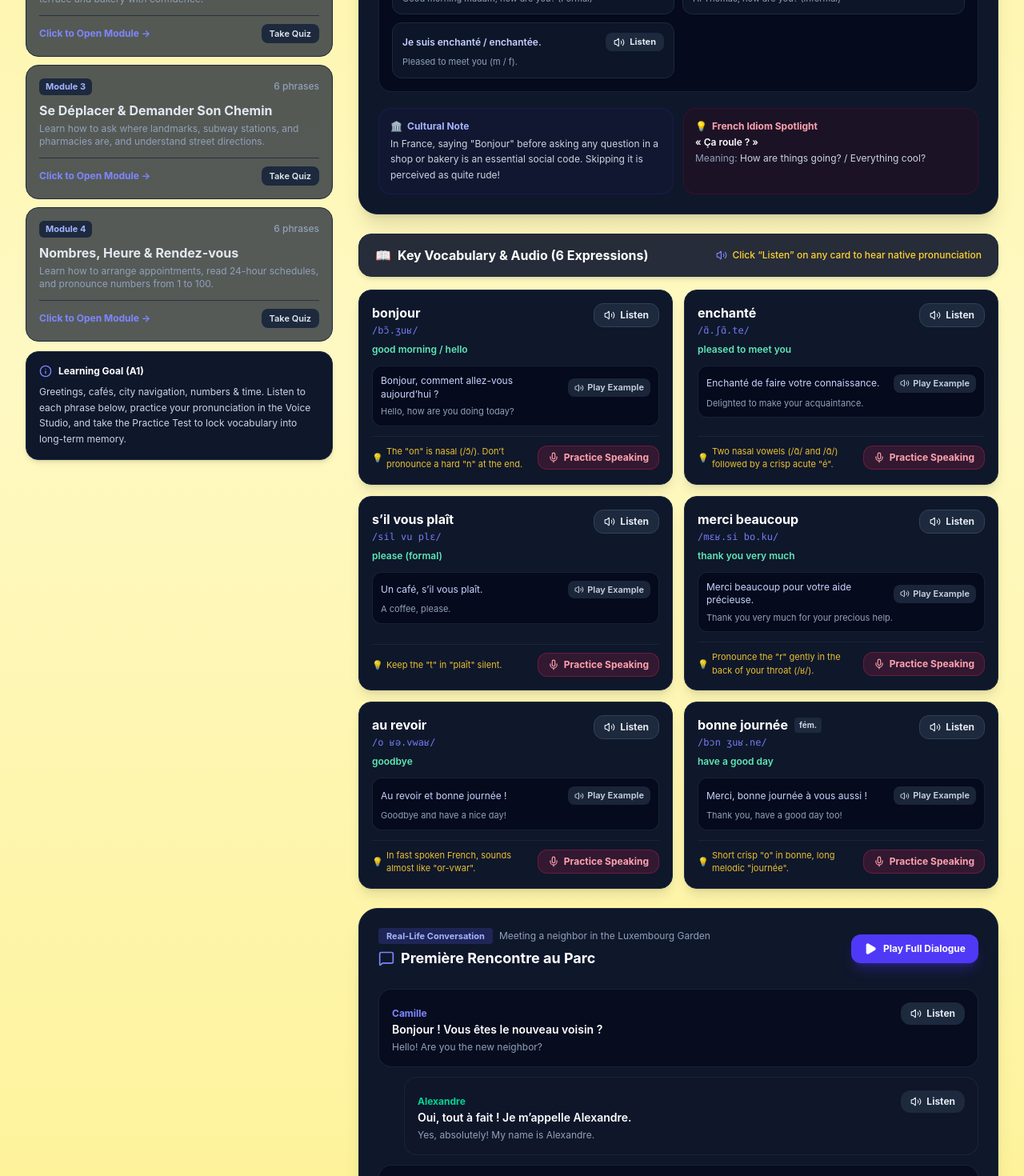
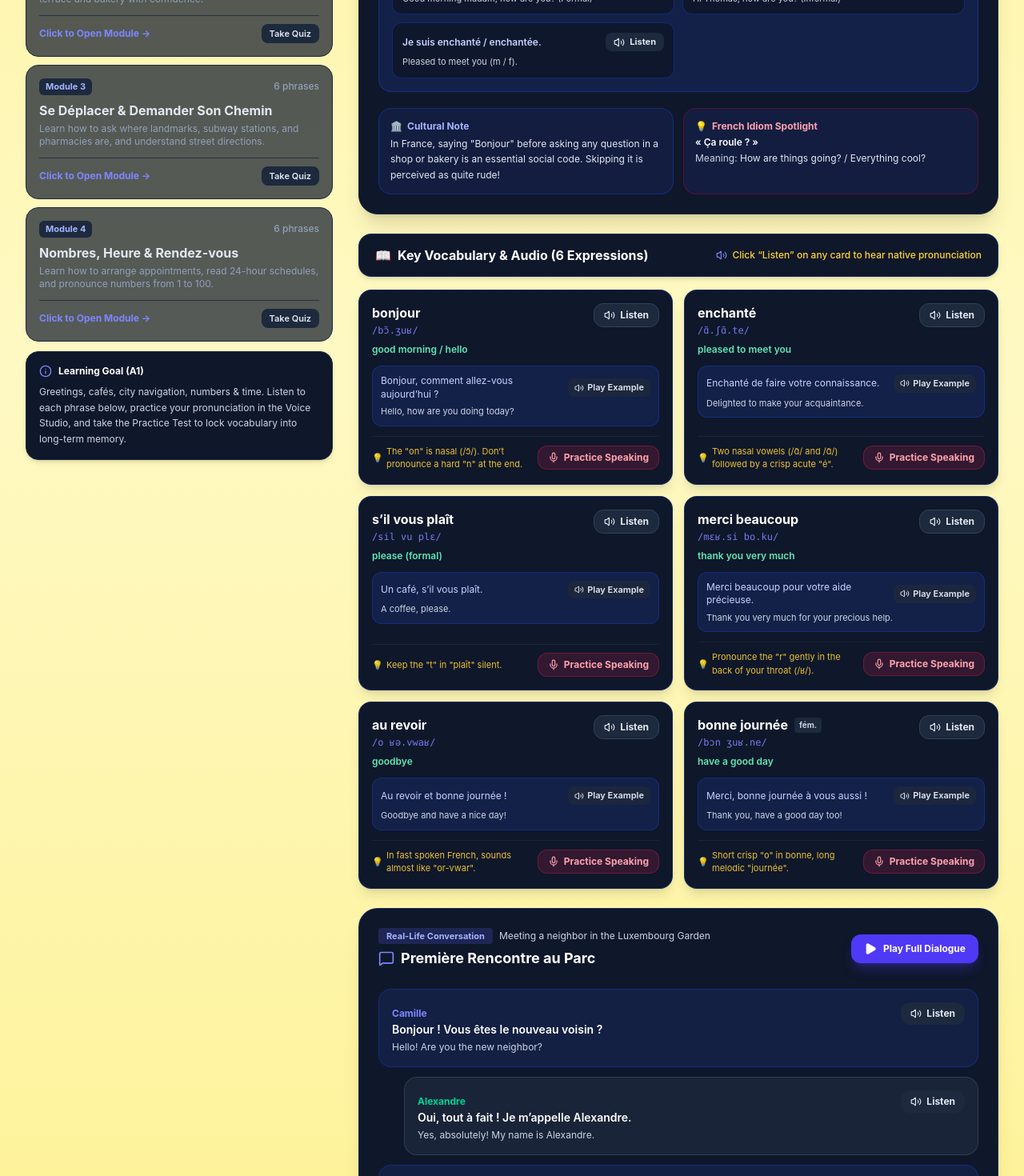
Before and after one commit to anandcom-pixel/parlez-app, a React (Vite) app: page / in a window 1280 px wide. Shown: the part 942-2412 px from the top of the page at 80% size. Built offline with nearby package versions, Linux system fonts and the light colour scheme.

Commit message:
Update inner container backgrounds to clean dark navy/slate blue theme

```diff
--- a/src/components/CurriculumView.tsx
+++ b/src/components/CurriculumView.tsx
@@ -326,19 +326,19 @@ export const CurriculumView: React.FC<CurriculumViewProps> = ({
             </div>
 
             {/* Grammar Spotlight */}
-            <div className="p-4 rounded-2xl bg-slate-950/70 border border-slate-800/80 space-y-3">
+            <div className="p-4 rounded-2xl bg-blue-950/70 border border-blue-800/60 space-y-3">
               <div className="flex items-center gap-2 text-xs font-bold text-amber-400 uppercase tracking-wider">
                 <Lightbulb className="w-4 h-4" />
                 <span>Grammar Tip: {currentLesson.grammarFocus.ruleName}</span>
               </div>
-              <p className="text-xs sm:text-sm text-slate-300 leading-relaxed">
+              <p className="text-xs sm:text-sm text-slate-200 leading-relaxed">
                 {currentLesson.grammarFocus.explanation}
               </p>
-              <div className="pt-2 border-t border-slate-900 grid grid-cols-1 sm:grid-cols-2 gap-2.5">
+              <div className="pt-2 border-t border-blue-900/60 grid grid-cols-1 sm:grid-cols-2 gap-2.5">
                 {currentLesson.grammarFocus.examples.map((ex, i) => {
                   const isExPlaying = currentlyPlayingWord === `ex-${i}`;
                   return (
-                    <div key={i} className="p-3 rounded-xl bg-slate-900/90 border border-slate-800 text-xs space-y-1.5">
+                    <div key={i} className="p-3 rounded-xl bg-slate-900/90 border border-blue-800/50 text-xs space-y-1.5">
                       <div className="flex items-center justify-between gap-2 text-indigo-200 font-semibold">
                         <span>{ex.fr}</span>
                         <button
@@ -355,7 +355,7 @@ export const CurriculumView: React.FC<CurriculumViewProps> = ({
                           <span>{isExPlaying ? 'Playing...' : 'Listen'}</span>
                         </button>
                       </div>
-                      <div className="text-slate-400 text-[11px]">{ex.en}</div>
+                      <div className="text-slate-300 text-[11px]">{ex.en}</div>
                     </div>
                   );
                 })}
@@ -365,24 +365,24 @@ export const CurriculumView: React.FC<CurriculumViewProps> = ({
             {/* Cultural & Idiom Highlights */}
             <div className="grid grid-cols-1 sm:grid-cols-2 gap-3 pt-1">
               {currentLesson.culturalNote && (
-                <div className="p-3.5 rounded-2xl bg-indigo-950/20 border border-indigo-900/30 text-xs space-y-1">
+                <div className="p-3.5 rounded-2xl bg-blue-950/50 border border-blue-800/50 text-xs space-y-1">
                   <div className="font-bold text-indigo-300 flex items-center gap-1.5">
                     <span>🏛️</span> Cultural Note
                   </div>
-                  <p className="text-slate-300 leading-relaxed">
+                  <p className="text-slate-200 leading-relaxed">
                     {currentLesson.culturalNote}
                   </p>
                 </div>
               )}
 
               {currentLesson.idiomSpotlight && (
-                <div className="p-3.5 rounded-2xl bg-rose-950/20 border border-rose-900/30 text-xs space-y-1">
+                <div className="p-3.5 rounded-2xl bg-blue-950/50 border border-rose-800/50 text-xs space-y-1">
                   <div className="font-bold text-rose-300 flex items-center gap-1.5">
                     <span>💡</span> French Idiom Spotlight
                   </div>
                   <div className="font-semibold text-white">« {currentLesson.idiomSpotlight.french} »</div>
-                  <p className="text-slate-300">
-                    <span className="text-slate-400">Meaning:</span> {currentLesson.idiomSpotlight.meaning}
+                  <p className="text-slate-200">
+                    <span className="text-slate-300">Meaning:</span> {currentLesson.idiomSpotlight.meaning}
                   </p>
                 </div>
               )}
@@ -391,7 +391,7 @@ export const CurriculumView: React.FC<CurriculumViewProps> = ({
 
           {/* Vocabulary Bank */}
           <div className="space-y-4">
-            <div className="flex flex-wrap items-center justify-between gap-2 bg-slate-900/90 border border-slate-800 px-5 py-3.5 rounded-2xl shadow-md">
+            <div className="flex flex-wrap items-center justify-between gap-2 bg-slate-900 border border-blue-900/60 px-5 py-3.5 rounded-2xl shadow-md">
               <h3 className="text-base font-bold text-white flex items-center gap-2">
                 <span>📖</span> Key Vocabulary &amp; Audio ({currentLesson.vocabulary.length} Expressions)
               </h3>
@@ -408,7 +408,7 @@ export const CurriculumView: React.FC<CurriculumViewProps> = ({
                 return (
                   <div
                     key={vocab.id}
-                    className="p-4 rounded-2xl bg-slate-900 border border-slate-800 hover:border-indigo-500/50 transition-all duration-200 flex flex-col justify-between group space-y-3 shadow-lg"
+                    className="p-4 rounded-2xl bg-slate-900 border border-blue-900/60 hover:border-indigo-500/60 transition-all duration-200 flex flex-col justify-between group space-y-3 shadow-lg"
                   >
                     <div>
                       {/* Top Row: Word & Listen Button */}
@@ -452,7 +452,7 @@ export const CurriculumView: React.FC<CurriculumViewProps> = ({
                       </div>
 
                       {/* Example sentence */}
-                      <div className="mt-3 p-2.5 rounded-xl bg-slate-950/70 border border-slate-800/80 text-xs space-y-1.5">
+                      <div className="mt-3 p-2.5 rounded-xl bg-blue-950/70 border border-blue-800/50 text-xs space-y-1.5">
                         <div className="text-indigo-200 flex items-center justify-between gap-2">
                           <span className="leading-snug">{vocab.exampleFrench}</span>
                           <button
@@ -461,7 +461,7 @@ export const CurriculumView: React.FC<CurriculumViewProps> = ({
                             className={`px-2 py-1 rounded-lg text-[11px] font-semibold flex items-center gap-1 shrink-0 transition-all duration-200 ${
                               isExamplePlaying
                                 ? 'bg-indigo-600 text-white'
-                                : 'bg-slate-800/90 text-slate-300 hover:bg-indigo-600 hover:text-white'
+                                : 'bg-slate-800/90 text-slate-200 hover:bg-indigo-600 hover:text-white'
                             }`}
                             title="Listen to example sentence"
                           >
@@ -469,7 +469,7 @@ export const CurriculumView: React.FC<CurriculumViewProps> = ({
                             <span>{isExamplePlaying ? 'Playing...' : 'Play Example'}</span>
                           </button>
                         </div>
-                        <div className="text-slate-400 text-[11px]">
+                        <div className="text-slate-300 text-[11px]">
                           {vocab.exampleEnglish}
                         </div>
                       </div>
@@ -482,7 +482,7 @@ export const CurriculumView: React.FC<CurriculumViewProps> = ({
                           <span>💡</span> {vocab.pronunciationTip}
                         </span>
                       ) : (
-                        <span className="text-[11px] text-slate-400">{vocab.category}</span>
+                        <span className="text-[11px] text-slate-300">{vocab.category}</span>
                       )}
 
                       <button
@@ -502,14 +502,14 @@ export const CurriculumView: React.FC<CurriculumViewProps> = ({
 
           {/* Interactive Dialogue Section */}
           {currentLesson.dialogue && (
-            <div className="p-6 rounded-3xl bg-slate-900 border border-slate-800 shadow-xl space-y-4">
+            <div className="p-6 rounded-3xl bg-slate-900 border border-blue-900/60 shadow-xl space-y-4">
               <div className="flex flex-col sm:flex-row sm:items-center justify-between gap-3">
                 <div className="space-y-1">
                   <div className="flex items-center gap-2">
                     <span className="px-2.5 py-0.5 rounded text-[11px] font-bold bg-indigo-500/20 text-indigo-300">
                       Real-Life Conversation
                     </span>
-                    <span className="text-xs text-slate-400">{currentLesson.dialogue.scenario}</span>
+                    <span className="text-xs text-slate-300">{currentLesson.dialogue.scenario}</span>
                   </div>
                   <h3 className="text-lg font-bold text-white flex items-center gap-2">
                     <MessageSquare className="w-5 h-5 text-indigo-400" />
@@ -552,10 +552,10 @@ export const CurriculumView: React.FC<CurriculumViewProps> = ({
                       key={idx}
                       className={`p-4 rounded-2xl border transition-all ${
                         isActive || isLinePlaying
-                          ? 'bg-indigo-950/60 border-indigo-500 shadow-md ring-1 ring-indigo-500/40'
+                          ? 'bg-indigo-950/70 border-indigo-500 shadow-md ring-1 ring-indigo-500/40'
                           : isFirstSpeaker
-                          ? 'bg-slate-950/60 border-slate-800/80'
-                          : 'bg-slate-900/80 border-slate-800/80 ml-4 sm:ml-8'
+                          ? 'bg-blue-950/60 border-blue-800/50'
+                          : 'bg-slate-800/80 border-slate-700/80 ml-4 sm:ml-8'
                       }`}
                     >
                       <div className="flex items-start justify-between gap-3">
@@ -566,7 +566,7 @@ export const CurriculumView: React.FC<CurriculumViewProps> = ({
                           <p className="text-sm font-semibold text-white">
                             {line.french}
                           </p>
-                          <p className="text-xs text-slate-400">
+                          <p className="text-xs text-slate-300">
                             {line.english}
                           </p>
                         </div>
--- a/src/components/SRSReviewView.tsx
+++ b/src/components/SRSReviewView.tsx
@@ -180,7 +180,7 @@ export const SRSReviewView: React.FC<SRSReviewViewProps> = ({ speechRate }) => {
           {/* Interactive Flip Card */}
           <div
             onClick={() => setIsCardFlipped(!isCardFlipped)}
-            className="cursor-pointer min-h-[220px] sm:min-h-[260px] p-8 rounded-3xl bg-slate-950 border border-slate-800 hover:border-indigo-500/50 transition-all flex flex-col items-center justify-center text-center space-y-4 group relative"
+            className="cursor-pointer min-h-[220px] sm:min-h-[260px] p-8 rounded-3xl bg-blue-950 border border-slate-800 hover:border-indigo-500/50 transition-all flex flex-col items-center justify-center text-center space-y-4 group relative"
           >
             <span className="text-[10px] uppercase font-bold tracking-wider px-2 py-0.5 rounded bg-slate-900 text-slate-400">
               {isCardFlipped ? '🇬🇧 Traduction & Sens' : '🇫🇷 Mot Français (Cliquez pour retourner)'}
@@ -263,7 +263,7 @@ export const SRSReviewView: React.FC<SRSReviewViewProps> = ({ speechRate }) => {
                 value={searchQuery}
                 onChange={(e) => setSearchQuery(e.target.value)}
                 placeholder="Filtrer un mot..."
-                className="pl-8 pr-3 py-1.5 rounded-xl bg-slate-950 border border-slate-800 text-xs text-white placeholder-slate-500 focus:outline-none focus:border-indigo-500"
+                className="pl-8 pr-3 py-1.5 rounded-xl bg-blue-950 border border-slate-800 text-xs text-white placeholder-slate-500 focus:outline-none focus:border-indigo-500"
               />
             </div>
 
@@ -296,7 +296,7 @@ export const SRSReviewView: React.FC<SRSReviewViewProps> = ({ speechRate }) => {
               {filteredCards.map(card => {
                 const boxMeta = BOX_INFO[card.box - 1];
                 return (
-                  <tr key={card.vocabId} className="hover:bg-slate-950/40 transition-colors">
+                  <tr key={card.vocabId} className="hover:bg-blue-950/40 transition-colors">
                     <td className="py-2.5 px-3 font-semibold text-white">
                       {card.french}
                     </td>
--- a/src/components/VoiceStudioView.tsx
+++ b/src/components/VoiceStudioView.tsx
@@ -269,7 +269,7 @@ export const VoiceStudioView: React.FC<VoiceStudioViewProps> = ({
 
           {/* Live speech transcription display */}
           {(liveTranscript || micState === 'listening') && (
-            <div className="w-full max-w-lg p-3 rounded-2xl bg-slate-950/80 border border-slate-800 text-center text-sm font-medium text-slate-200">
+            <div className="w-full max-w-lg p-3 rounded-2xl bg-blue-950/80 border border-slate-800 text-center text-sm font-medium text-slate-200">
               <span className="text-[10px] uppercase font-bold text-slate-500 block mb-1">
                 Transcription vocale en direct
               </span>
@@ -314,7 +314,7 @@ export const VoiceStudioView: React.FC<VoiceStudioViewProps> = ({
           </div>
 
           {isSimulateMode && (
-            <div className="mt-3 p-4 rounded-2xl bg-slate-950/60 border border-slate-800 space-y-3">
+            <div className="mt-3 p-4 rounded-2xl bg-blue-950/60 border border-slate-800 space-y-3">
               <div className="text-xs text-slate-300">
                 Tapez ce que vous souhaitez simuler comme prononciation (ex: testez des fautes d'accents ou des oublis de mots pour observer le diagnostic) :
               </div>
@@ -394,7 +394,7 @@ export const VoiceStudioView: React.FC<VoiceStudioViewProps> = ({
               </div>
             </div>
 
-            <div className="p-4 rounded-2xl bg-slate-950/80 border border-slate-800 flex flex-wrap gap-2 items-center">
+            <div className="p-4 rounded-2xl bg-blue-950/80 border border-slate-800 flex flex-wrap gap-2 items-center">
               {comparisonResult.wordAnalysis.map((item, idx) => {
                 let badgeClass = '';
                 if (item.status === 'correct') {
--- a/src/index.css
+++ b/src/index.css
@@ -1,4 +1,12 @@
 @import "tailwindcss";
+
+@theme {
+  --color-black: #0f172a;
+  --color-gray-950: #0f172a;
+  --color-gray-900: #1e293b;
+  --color-slate-950: #172554;
+  --color-slate-900: #0f172a;
+}
 
 @layer base {
   * {
```
Also changed, not shown: src/components/MistakeVaultView.tsx (+4 -4 lines), src/components/Navbar.tsx (+9 -9 lines), src/components/ProfileProgressView.tsx (+4 -4 lines), src/components/SentenceBuilderView.tsx (+4 -4 lines), src/components/SpeedDrillView.tsx (+9 -9 lines), src/components/VocabTestView.tsx (+10 -10 lines).
